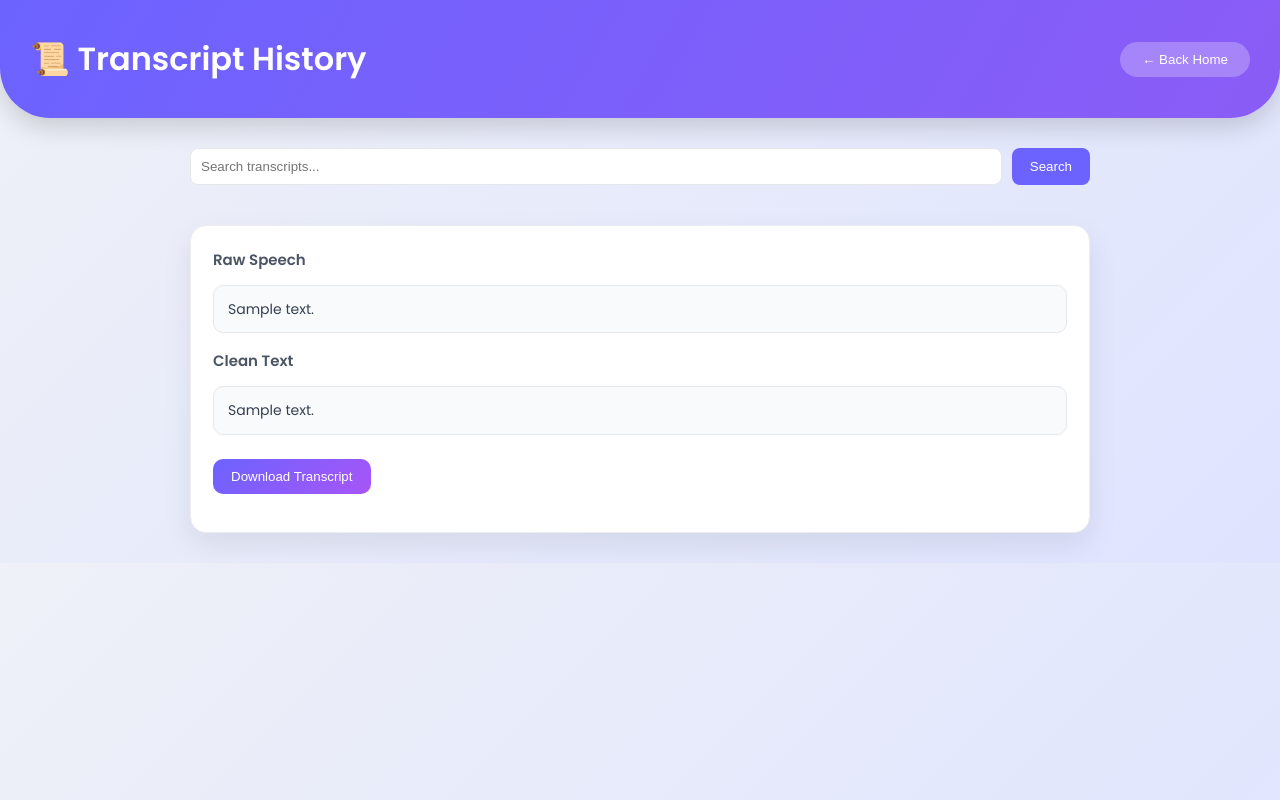
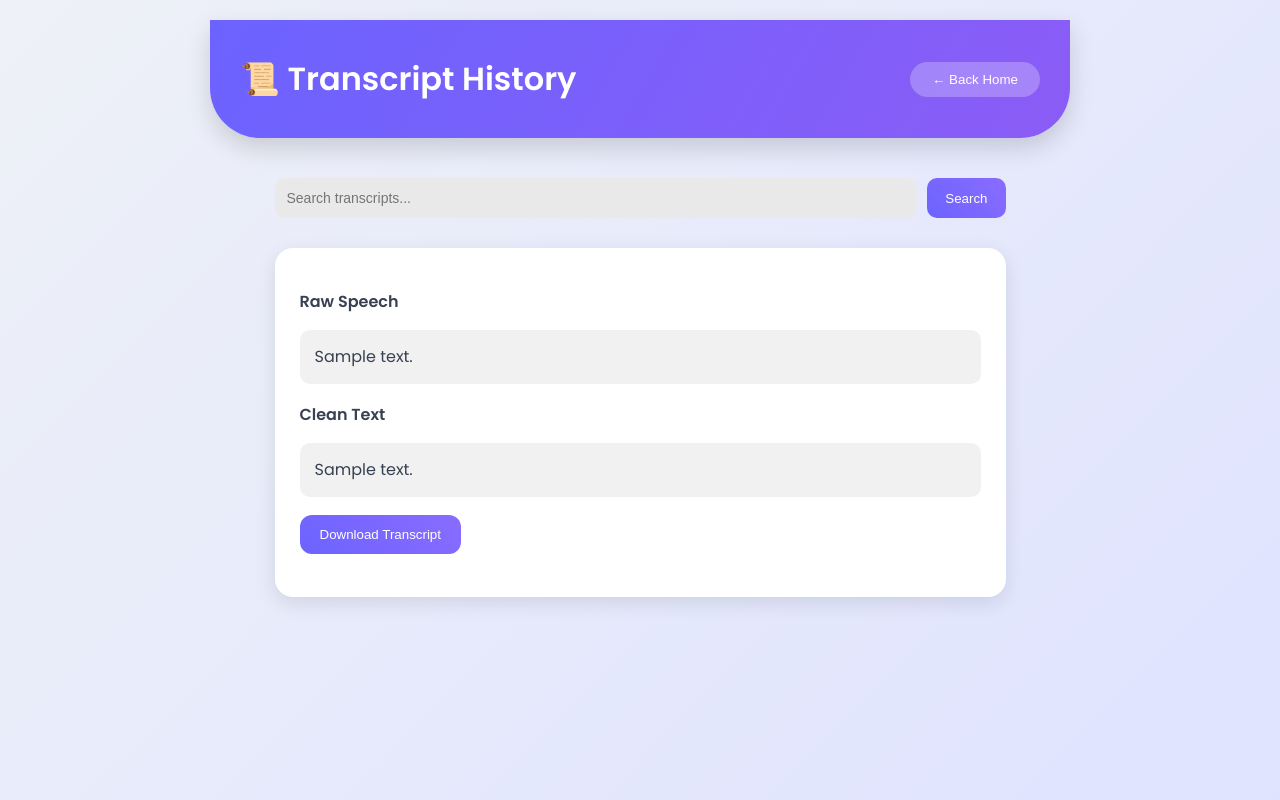
Before and after one commit to 09sumera/speech-dictation-engine, a Flask app: page /search in a window 1280 px wide. Run offline with Flask 3, Linux system fonts and the light colour scheme; a database or web service that is not in the repository returns one stand-in record (values such as "Sample title").

Commit message:
added history page styling

```diff
--- a/static/style.css
+++ b/static/style.css
@@ -11,6 +11,9 @@ body {
     background: linear-gradient(135deg, #eef1f7, #dfe3ff);
 
     color: #374151;
+
+    /* NEW */
+    min-height: 100vh;
 }
 
 
@@ -18,6 +21,8 @@ body {
 
 .app-container {
     max-width: 900px;
+    width: 95%;
+    /* NEW */
     margin: auto;
     padding: 20px;
     padding-bottom: 50px;
@@ -100,31 +105,6 @@ body {
     transform: translateY(-2px);
 }
 
-.start-btn {
-    background: linear-gradient(135deg, #6c63ff, #a855f7);
-
-    color: white;
-
-    border: none;
-
-    padding: 12px 28px;
-
-    border-radius: 12px;
-
-    font-weight: 600;
-
-    cursor: pointer;
-
-    box-shadow: 0 6px 15px rgba(108, 99, 255, .35);
-
-    transition: .2s;
-}
-
-.start-btn:hover {
-    transform: translateY(-2px);
-    box-shadow: 0 10px 25px rgba(108, 99, 255, .45);
-}
-
 .stop-btn:hover {
     background: #d1d5db;
 }
@@ -165,6 +145,8 @@ body {
 
 textarea {
     width: 100%;
+    max-width: 100%;
+    /* NEW */
 
     height: 110px;
 
@@ -181,12 +163,16 @@ textarea {
     outline: none;
 
     transition: .2s;
+
+    resize: none;
+    /* NEW */
 }
 
 textarea:focus {
     border-color: #6c63ff;
     box-shadow: 0 0 0 3px rgba(108, 99, 255, .15);
 }
+
 
 /* OUTPUT */
 
@@ -196,6 +182,9 @@ textarea:focus {
     padding: 15px;
     border-radius: 10px;
     border: 1px solid #eee;
+
+    /* NEW */
+    word-wrap: break-word;
 }
 
 
@@ -288,99 +277,6 @@ input[type="file"] {
 }
 
 
-/* ===================== */
-/* HISTORY PAGE */
-/* ===================== */
-
-.history-wrapper {
-    width: 100%;
-    max-width: 900px;
-    margin: 30px auto;
-    display: flex;
-    flex-direction: column;
-    gap: 20px;
-}
-
-.history-card {
-    background: white;
-    border-radius: 16px;
-    padding: 22px;
-    box-shadow: 0 12px 30px rgba(0, 0, 0, .08);
-    border: 1px solid #ececf1;
-    transition: .25s;
-}
-
-.history-card:hover {
-    transform: translateY(-4px);
-    box-shadow: 0 18px 40px rgba(0, 0, 0, .12);
-}
-
-.section {
-    margin-bottom: 16px;
-}
-
-.section h3 {
-    margin: 0 0 6px 0;
-    font-size: 15px;
-    font-weight: 600;
-    color: #4b5563;
-}
-
-.section p {
-    background: #f8fafc;
-    border: 1px solid #e5e7eb;
-    border-radius: 10px;
-    padding: 12px 14px;
-    font-size: 14px;
-    line-height: 1.6;
-}
-
-
-/* DOWNLOAD BUTTON */
-
-.download-btn {
-    margin-top: 8px;
-    background: linear-gradient(135deg, #6c63ff, #a855f7);
-    border: none;
-    color: white;
-    padding: 10px 18px;
-    border-radius: 10px;
-    font-weight: 500;
-    cursor: pointer;
-    transition: .2s;
-}
-
-.download-btn:hover {
-    transform: translateY(-1px);
-    box-shadow: 0 5px 12px rgba(108, 99, 255, .35);
-}
-
-
-/* SEARCH BOX */
-
-.search-box {
-    display: flex;
-    gap: 10px;
-    margin-bottom: 20px;
-}
-
-.search-box input {
-    flex: 1;
-    padding: 10px;
-    border-radius: 8px;
-    border: 1px solid #e5e7eb;
-}
-
-.search-box button {
-    background: #6c63ff;
-    color: white;
-    border: none;
-    padding: 10px 18px;
-    border-radius: 8px;
-    cursor: pointer;
-}
-
-
 /* ================= */
 /* RESPONSIVE */
 /* ================= */
@@ -400,11 +296,15 @@ input[type="file"] {
 
     .controls {
         flex-direction: column;
+        align-items: center;
+        /* NEW */
     }
 
     .start-btn,
     .stop-btn {
         width: 100%;
+        max-width: 260px;
+        /* NEW */
     }
 
     .card {
@@ -412,7 +312,6 @@ input[type="file"] {
     }
 
 }
-
 
 @media(max-width:480px) {
 
@@ -438,4 +337,77 @@ input[type="file"] {
         width: 40px;
     }
 
+    .app-container {
+        width: 94%;
+        /* NEW */
+        padding: 10px;
+    }
+
 }
+
+/* HISTORY PAGE */
+
+.history-wrapper {
+    width: 85%;
+    max-width: 900px;
+    margin: 40px auto;
+}
+
+.search-box {
+    display: flex;
+    gap: 10px;
+    margin-bottom: 30px;
+}
+
+.search-box input {
+    flex: 1;
+    padding: 12px;
+    border-radius: 10px;
+    border: none;
+    background: #e9e9e9;
+    font-size: 14px;
+}
+
+.search-box button {
+    padding: 10px 18px;
+    border: none;
+    border-radius: 10px;
+    background: linear-gradient(45deg, #6c63ff, #8a6cff);
+    color: white;
+    cursor: pointer;
+    font-weight: 500;
+}
+
+.history-card {
+    background: white;
+    border-radius: 18px;
+    padding: 25px;
+    margin-bottom: 25px;
+    box-shadow: 0 6px 20px rgba(0, 0, 0, 0.1);
+}
+
+.section {
+    margin-bottom: 18px;
+}
+
+.section h3 {
+    font-size: 16px;
+    margin-bottom: 10px;
+}
+
+.section p {
+    background: #f1f1f1;
+    padding: 15px;
+    border-radius: 10px;
+    line-height: 1.5;
+}
+
+.download-btn {
+    padding: 12px 20px;
+    border: none;
+    border-radius: 12px;
+    background: linear-gradient(45deg, #6c63ff, #8a6cff);
+    color: white;
+    font-weight: 500;
+    cursor: pointer;
+}
--- a/templates/base.html
+++ b/templates/base.html
@@ -4,6 +4,7 @@
 <head>
     <title>AI Speech Dictation Engine</title>
     <link rel="stylesheet" href="/static/style.css">
+    <meta name="viewport" content="width=device-width, initial-scale=1.0">
 </head>
 
 <body>
--- a/templates/history.html
+++ b/templates/history.html
@@ -9,9 +9,13 @@
 
     <link href="https://fonts.googleapis.com/css2?family=Poppins:wght@400;500;600&display=swap" rel="stylesheet">
 
+    <meta name="viewport" content="width=device-width, initial-scale=1.0">
+
 </head>
 
 <body>
+
+    <div class="app-container">
 
         <!-- Header -->
 
@@ -40,6 +44,9 @@
                 <button onclick="searchTranscript()">Search</button>
 
             </div>
+
+
+            <!-- History Cards -->
 
             {% for t in transcripts %}
 
@@ -86,6 +93,10 @@
             {% endfor %}
 
         </div>
+
+    </div>
+
+
     <script>
 
         function searchTranscript() {
@@ -97,7 +108,7 @@
         }
 
     </script>
+
 </body>
 
-
 </html>
--- a/templates/index.html
+++ b/templates/index.html
@@ -7,6 +7,7 @@
     <link rel="stylesheet" href="/static/style.css">
 
     <link href="https://fonts.googleapis.com/css2?family=Poppins:wght@400;500;600&display=swap" rel="stylesheet">
+    <meta name="viewport" content="width=device-width, initial-scale=1.0">
 </head>
 
 <body>
```
Also changed, not shown: static/live.js (+12 -14 lines). Lines whose indentation alone changed are shown as unchanged.
